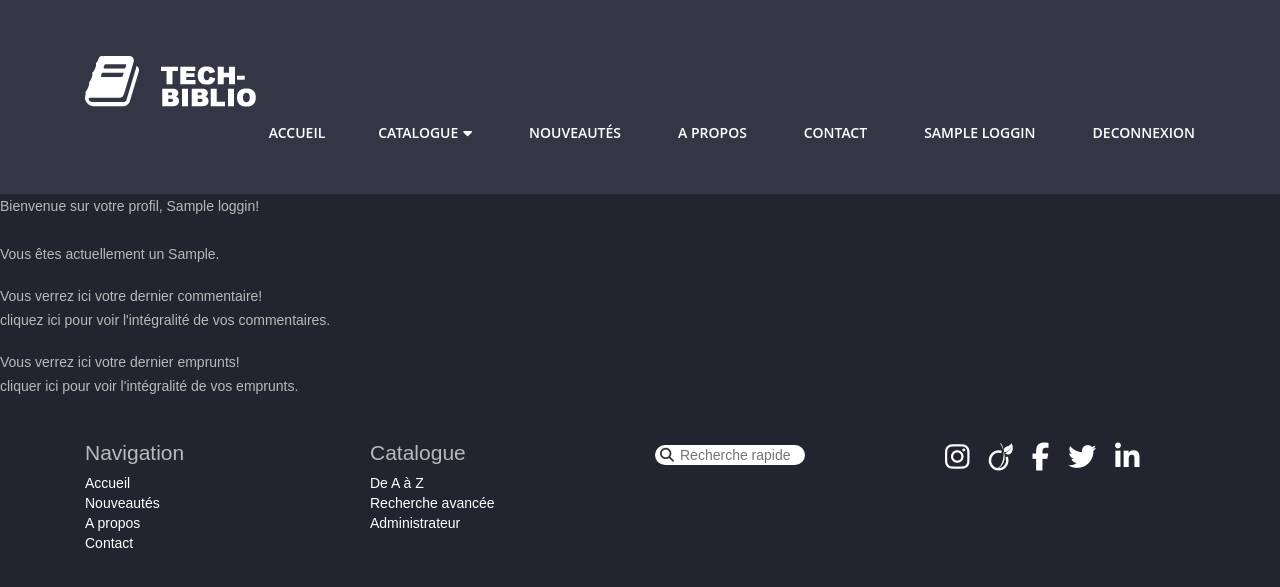
After one commit to marie204/silex_Biblio-tech, a PHP site: template templates/profil.html.twig in a window 1280 px wide. The commit adds this page. Shown: the top 587 px of the page. Run offline with PHP 8.4, Linux system fonts and the light colour scheme; the template is opened without the code that fills it: most values are stand-ins (such as "Sample title", 1, 10 or a date in 2020); some libraries are stand-ins or nearby versions.

Commit message:
Encore plus de :syringe: et aussi une page profil qui affiche des trucs

```diff
--- a/templates/log.server.html.twig
+++ b/templates/log.server.html.twig
@@ -30,7 +30,7 @@
 	login = '{{login}}';
 	mdp = '{{mdp}}';
 	if ('{{erreur}}' == 'name') {
-		errorUser('Votre loggin\' a déjà été attribué! ');
+		errorUser('Votre login\' a déjà été attribué! ');
 	}
 	if ('{{erreur}}' == 'mdplog') {
 		errorUser('Vous avez réussi à ne rien mettre comme mot de passe ou login\'. Vous êtes fortiche, vous!');
--- a/templates/login.html.twig
+++ b/templates/login.html.twig
@@ -14,7 +14,7 @@
                             <div class="holder">
                                 <div class="form-div-1 clearfix">
                                     <label class="name">
-                                        <input placeholder="Nom d'utilisateur" class='text' id='log1' type="text" name="login">
+                                        <input placeholder="Nom d'utilisateur" class='text' id='log1' type="text" name="log">
                                         <span class="empty-message">*Ce champ est requis.</span>
                                     </label>
                                 </div>
--- /dev/null
+++ b/templates/profil.html.twig
@@ -0,0 +1,22 @@
+{% extends "layout.html.twig" %}
+
+{% block content %}
+	<p>
+	Bienvenue sur votre profil, {{loggin}}! <br>
+	<br>
+	Vous êtes actuellement un {{myStatut}}. <br>
+	</p>
+
+	<p id="myComments">
+		Vous verrez ici votre dernier commentaire! <br>
+		cliquez ici pour voir l'intégralité de vos commentaires.
+	</p>
+
+	<p id="myEmprunt">
+		Vous verrez ici votre dernier emprunts! <br>
+		cliquer ici pour voir l'intégralité de vos emprunts.
+	</p>
+
+
+
+{% endblock %}
```
Also changed, not shown: src/controllers.php (+10 -2 lines), templates/404.html.twig (added, +7 -0 lines).
